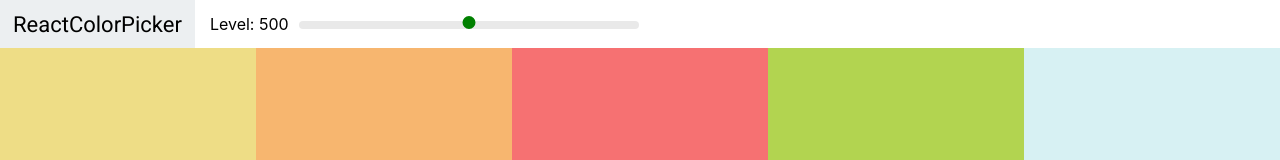
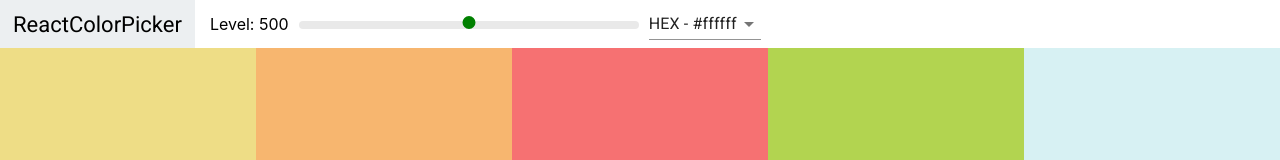
Before and after one commit to khach2010/color-app, a React (Create React App) app: page / in a window 1280 px wide. Shown: the top 160 px of the page. Built offline with nearby package versions, Linux system fonts and the light colour scheme.

Commit message:
add Select and Material-UI

```diff
--- a/package.json
+++ b/package.json
@@ -3,6 +3,7 @@
   "version": "0.1.0",
   "private": true,
   "dependencies": {
+    "@material-ui/core": "^4.10.2",
     "@testing-library/jest-dom": "^4.2.4",
     "@testing-library/react": "^9.5.0",
     "@testing-library/user-event": "^7.2.1",
--- a/src/Navbar.js
+++ b/src/Navbar.js
@@ -1,11 +1,24 @@
 import React, { Component } from 'react';
+import Select from '@material-ui/core/Select';
+import MenuItem from '@material-ui/core/MenuItem';
 import Slider from 'rc-slider';
 import 'rc-slider/assets/index.css';
 import './Navbar.css';
 
 class Navbar extends Component {
+  constructor(props) {
+    super(props);
+    this.state = { format: 'hex' };
+    this.handleChange = this.handleChange.bind(this);
+  }
+  handleChange(e) {
+    this.setState({ format: e.target.value });
+    this.props.handleChange(e.target.value);
+  }
+
   render() {
     const { level, changeLevel } = this.props;
+    const { format } = this.state;
     return (
       <header className='Navbar'>
         <div className='logo'>
@@ -23,6 +36,13 @@
             />
           </div>
         </div>
+        <div className='select-container'>
+          <Select value={format} onChange={this.handleChange}>
+            <MenuItem value='hex'>HEX - #ffffff</MenuItem>
+            <MenuItem value='rgb'>RGB - rgb(255,255,255)</MenuItem>
+            <MenuItem value='rgba'>RGBA - rgba(255,255,255,1.0)</MenuItem>
+          </Select>
+        </div>
       </header>
     );
   }
--- a/src/Palette.js
+++ b/src/Palette.js
@@ -6,25 +6,33 @@
 class Palette extends Component {
   constructor(props) {
     super(props);
-    this.state = { level: 500 };
+    this.state = { level: 500, format: 'hex' };
     this.changeLevel = this.changeLevel.bind(this);
+    this.changeFormat = this.changeFormat.bind(this);
   }
   changeLevel(level) {
     this.setState({ level });
   }
+  changeFormat(val) {
+    this.setState({ format: val });
+  }
 
   render() {
     const { colors } = this.props.palette;
-    const { level } = this.state;
+    const { level, format } = this.state;
 
     const ColorBoxes = colors[level].map(color => (
-      <ColorBox background={color.hex} name={color.name} />
+      <ColorBox background={color[format]} name={color.name} />
     ));
 
     return (
       <div className='Palette'>
         {/* Navbar goes here */}
-        <Navbar level={level} changeLevel={this.changeLevel} />
+        <Navbar
+          level={level}
+          changeLevel={this.changeLevel}
+          handleChange={this.changeFormat}
+        />
         <div className='Palette-colors'>{ColorBoxes}</div>
         {/* footer goes here */}
       </div>
```
Also changed, not shown: 1 other file (tests, documents, lock files or other folders).
